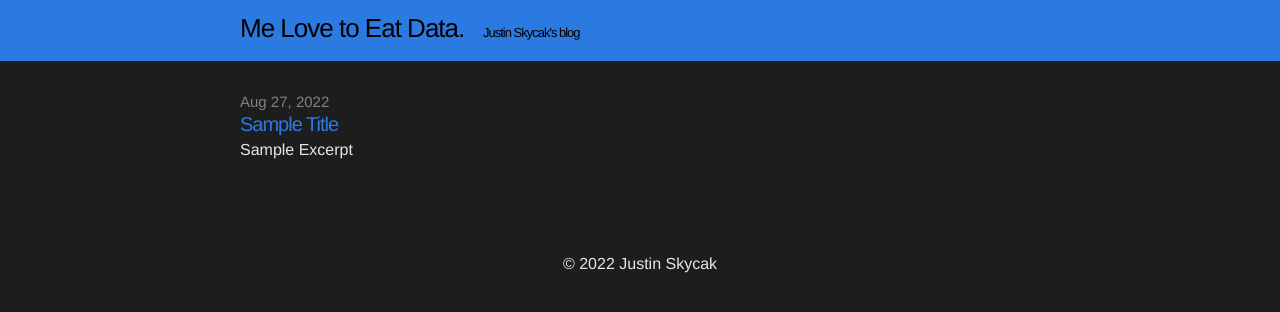
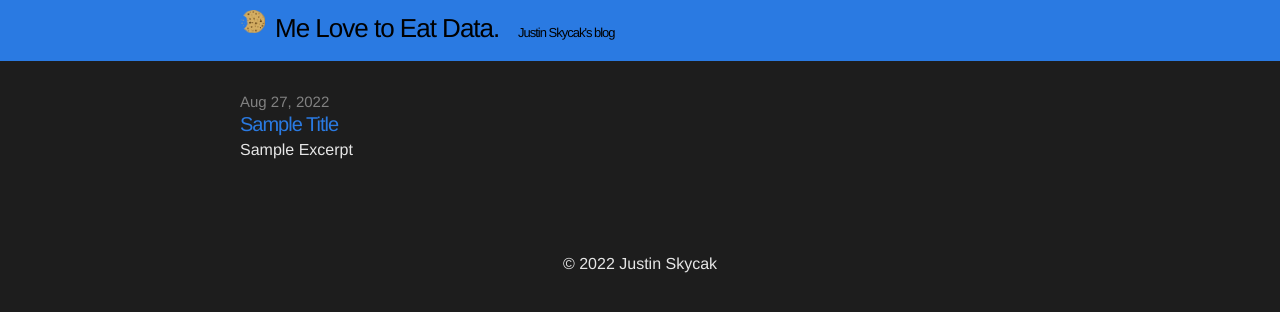
Before and after one commit to quantmonster/quantmonster.github.io, a Jekyll site: the page built from index.html, in a window 1280 px wide. Shown: the top 312 px of the page. Built offline with Jekyll 4.4.1, drawn with Linux system fonts in a browser that asks for light colours.

Commit message:
add cookie

```diff
--- a/_includes/header.html
+++ b/_includes/header.html
@@ -1,6 +1,10 @@
 <header class="site-header">
 
   <div class="wrap">
+
+    <div style="float:left; margin-top:10px; margin-right:10px;">
+        <img src="/assets/cookie.png" width="25">
+    </div>
 
     <a class="site-title" href="{{ site.baseurl }}/">Me Love to Eat Data. &nbsp;&nbsp;<a class="site-title" href="https://justinmath.com" target="_blank"><font size="2em">Justin Skycak's blog</font></a></a>
 
```
Also changed, not shown: assets/cookie.png (added).
